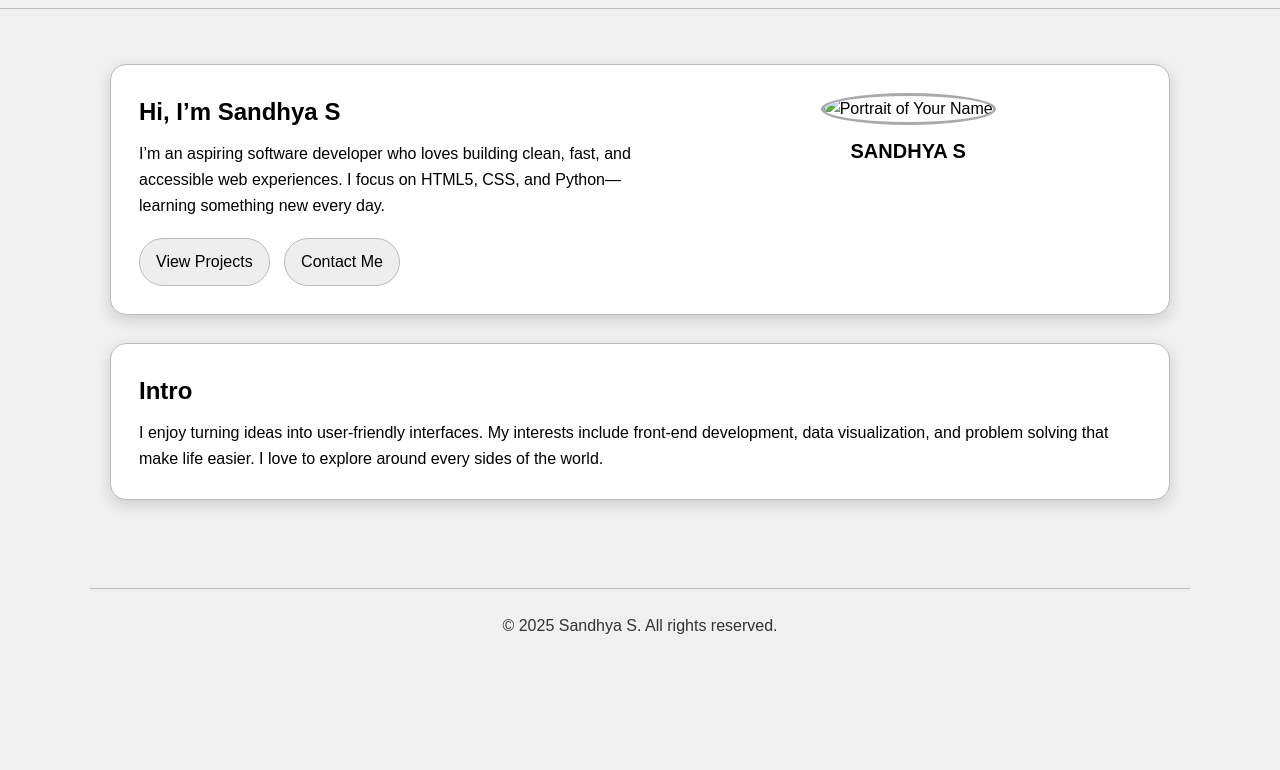
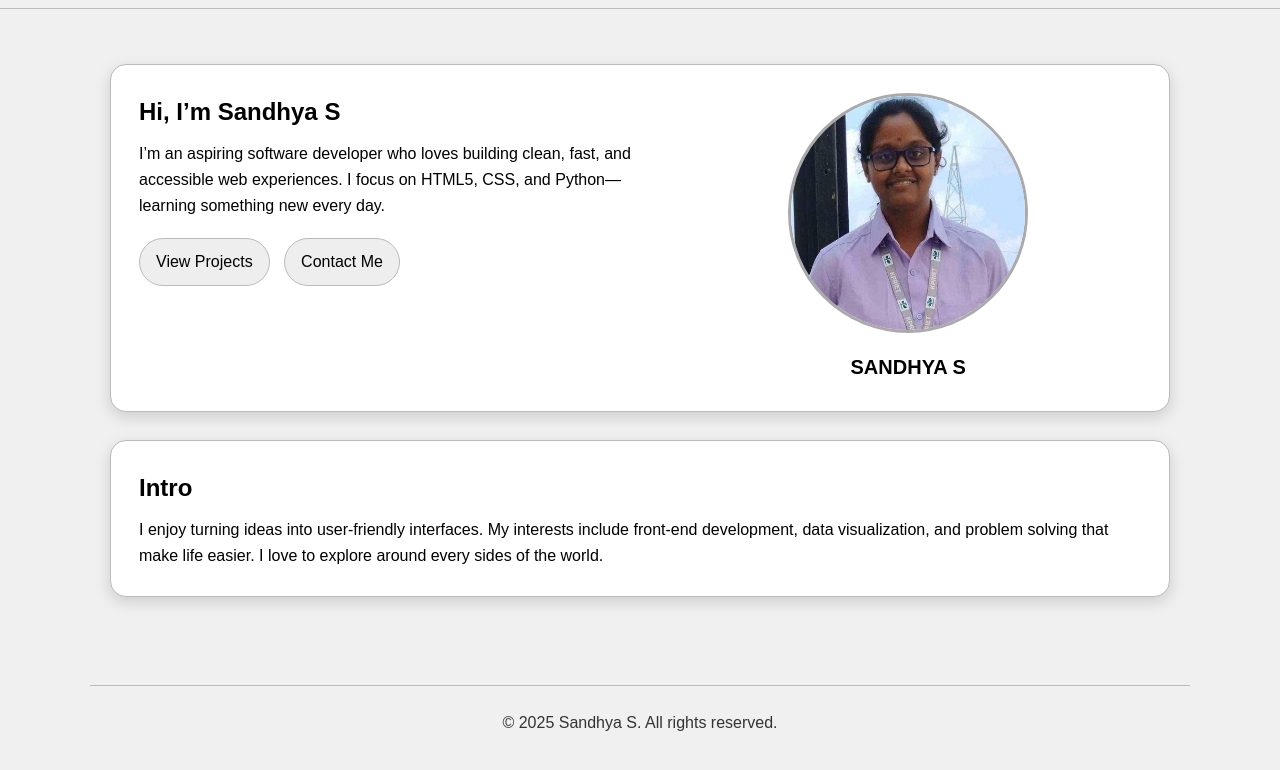
Before and after one commit to SandhyaSudhakar/Sandhya-S-23AD053-Portfolio, a plain HTML site: page index.html in a window 1280 px wide. Shown: the part 46-816 px from the top of the page. Drawn offline with Linux system fonts and the light colour scheme.

Commit message:
Update index.html

```diff
--- a/index.html
+++ b/index.html
@@ -49,7 +49,7 @@
       </div>
 
       <div class="center">
-        <img src="C:\Users\sandhya\Downloads\Sandhya S .jpg" alt="Portrait of Your Name"
+        <img src="Sandhya-S.jpg" alt="Portrait of Your Name"
              class="round"
              style="width: 240px; height: 240px; object-fit: cover; border: 3px solid #aaa;"> <!-- inline CSS -->
         <p class="profile-name">SANDHYA S</p>
```
